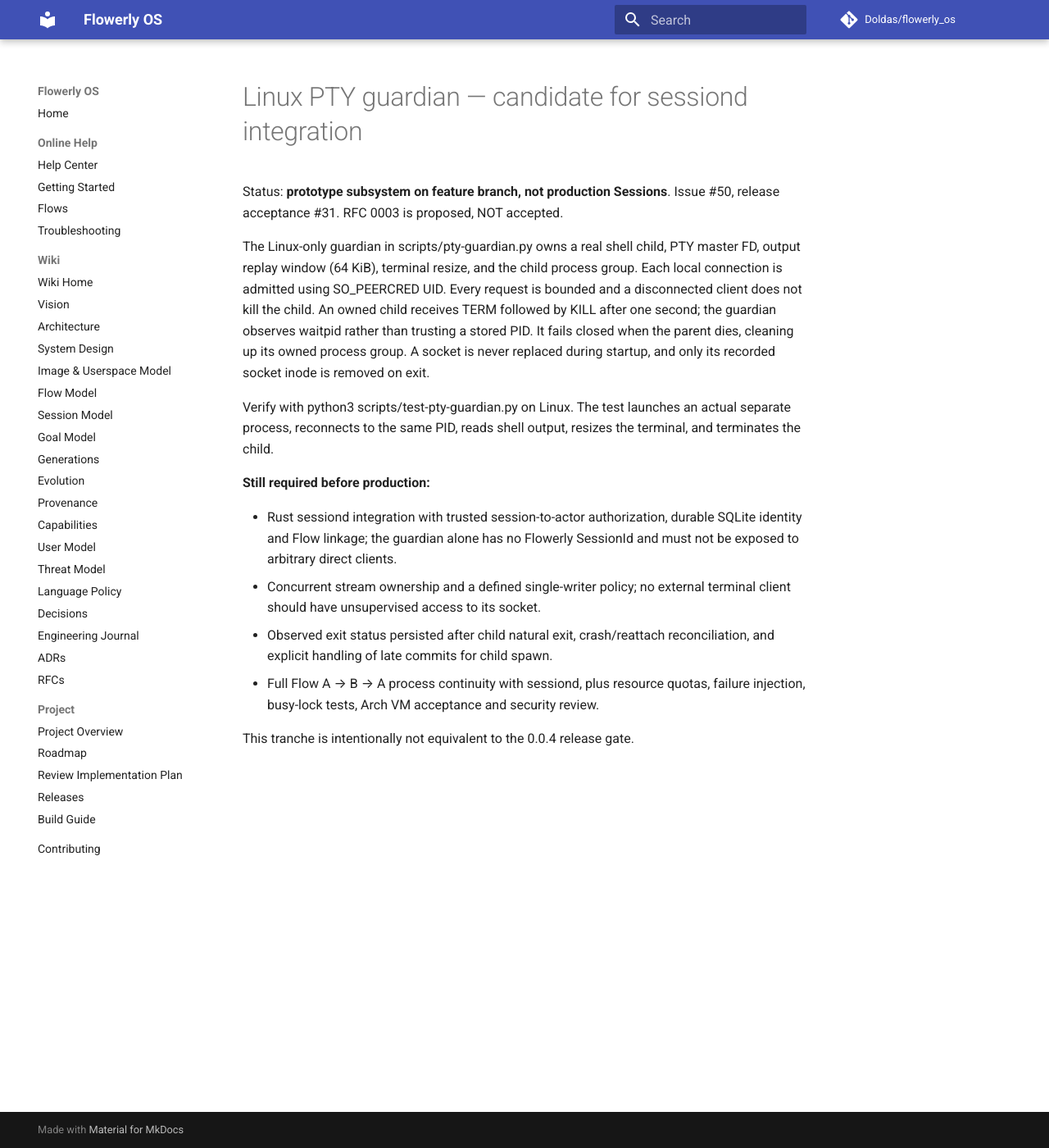
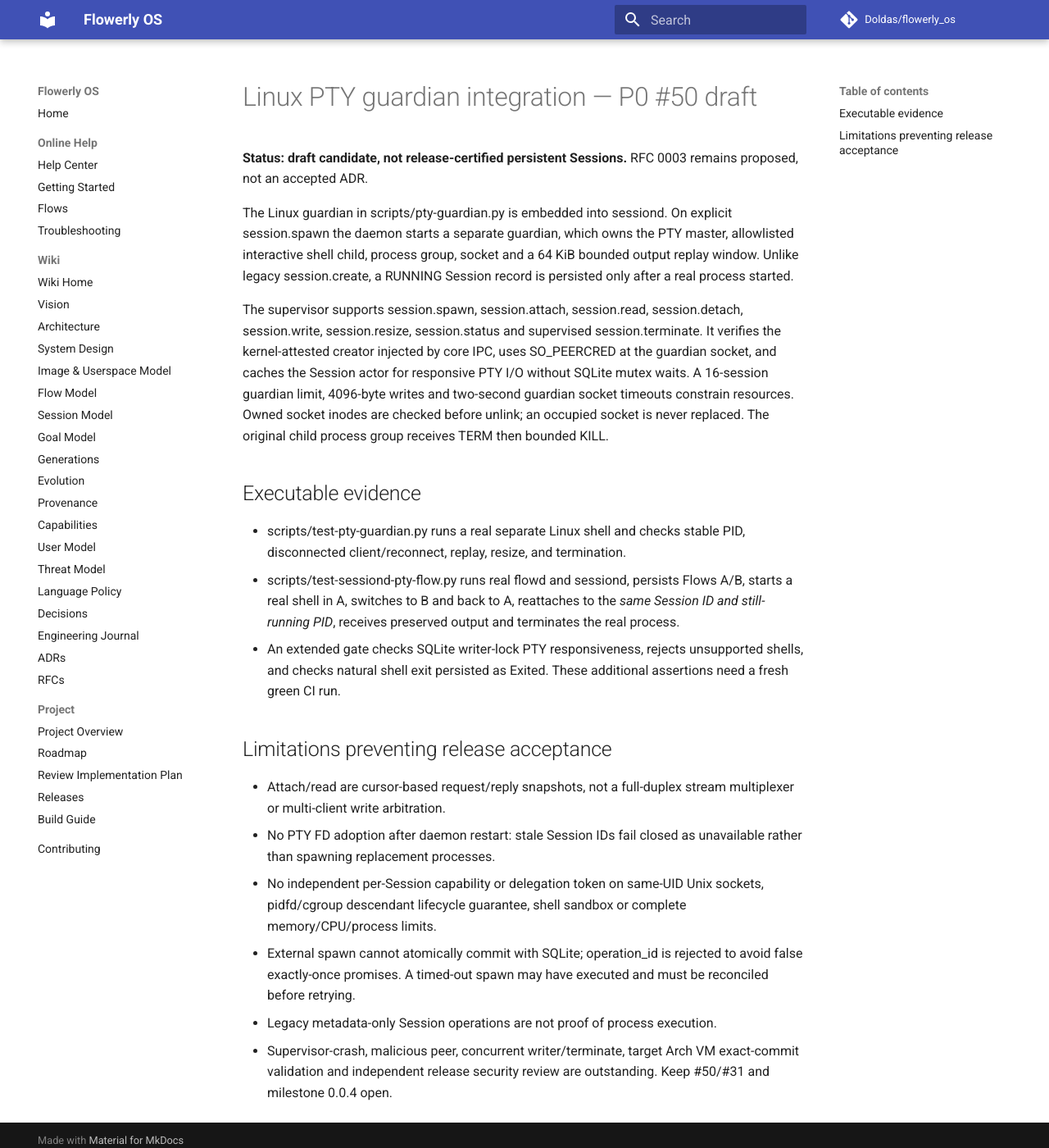
Before and after one commit to Doldas/flowerly_os, an MkDocs documentation site: the page built from docs/pty-guardian-integration.md, in a window 1280 px wide and 1400 px high. Shown: the whole window at 82% size. Built offline with MkDocs 1.6.1 and Material for MkDocs 9.7.7, drawn with Linux system fonts in a browser that asks for light colours; comment, search, counter and statistics services are not loaded.

Commit message:
test(pty): cover SQLite writer-lock liveness and natural shell exit
Extend real Flow A/B/A daemon test with an external SQLite IMMEDIATE
lock during PTY status, reject non-allowlisted shell spawn, and verify
natural process exit is observed in durable Session state.
Refresh candidate and known limitation documentation.

```diff
--- a/docs/pty-guardian-integration.md
+++ b/docs/pty-guardian-integration.md
@@ -1,31 +1,48 @@
-# Linux PTY guardian — candidate for sessiond integration
+# Linux PTY guardian integration — P0 #50 draft
 
-Status: **prototype subsystem on feature branch, not production Sessions**.
-Issue #50, release acceptance #31. RFC 0003 is proposed, NOT accepted.
+**Status: draft candidate, not release-certified persistent Sessions.**
+RFC 0003 remains proposed, not an accepted ADR.
 
-The Linux-only guardian in scripts/pty-guardian.py owns a real shell child,
-PTY master FD, output replay window (64 KiB), terminal resize, and the child
-process group. Each local connection is admitted using SO_PEERCRED UID. Every
-request is bounded and a disconnected client does not kill the child. An owned
-child receives TERM followed by KILL after one second; the guardian observes
-waitpid rather than trusting a stored PID. It fails closed when the parent
-dies, cleaning up its owned process group. A socket is never replaced during
-startup, and only its recorded socket inode is removed on exit.
+The Linux guardian in scripts/pty-guardian.py is embedded into sessiond. On
+explicit session.spawn the daemon starts a separate guardian, which owns the
+PTY master, allowlisted interactive shell child, process group, socket and a
+64 KiB bounded output replay window. Unlike legacy session.create, a RUNNING
+Session record is persisted only after a real process started.
 
-Verify with python3 scripts/test-pty-guardian.py on Linux. The test launches
-an actual separate process, reconnects to the same PID, reads shell output,
-resizes the terminal, and terminates the child.
+The supervisor supports session.spawn, session.attach, session.read,
+session.detach, session.write, session.resize, session.status and supervised
+session.terminate. It verifies the kernel-attested creator injected by core
+IPC, uses SO_PEERCRED at the guardian socket, and caches the Session actor for
+responsive PTY I/O without SQLite mutex waits. A 16-session guardian limit,
+4096-byte writes and two-second guardian socket timeouts constrain resources.
+Owned socket inodes are checked before unlink; an occupied socket is never
+replaced. The original child process group receives TERM then bounded KILL.
 
-**Still required before production:**
+## Executable evidence
 
-- Rust sessiond integration with trusted session-to-actor authorization,
-  durable SQLite identity and Flow linkage; the guardian alone has no
-  Flowerly SessionId and must not be exposed to arbitrary direct clients.
-- Concurrent stream ownership and a defined single-writer policy; no
-  external terminal client should have unsupervised access to its socket.
-- Observed exit status persisted after child natural exit, crash/reattach
-  reconciliation, and explicit handling of late commits for child spawn.
-- Full Flow A → B → A process continuity with sessiond, plus resource quotas,
-  failure injection, busy-lock tests, Arch VM acceptance and security review.
+- scripts/test-pty-guardian.py runs a real separate Linux shell and checks
+  stable PID, disconnected client/reconnect, replay, resize, and termination.
+- scripts/test-sessiond-pty-flow.py runs real flowd and sessiond, persists
+  Flows A/B, starts a real shell in A, switches to B and back to A, reattaches
+  to the *same Session ID and still-running PID*, receives preserved output
+  and terminates the real process.
+- An extended gate checks SQLite writer-lock PTY responsiveness, rejects
+  unsupported shells, and checks natural shell exit persisted as Exited.
+  These additional assertions need a fresh green CI run.
 
-This tranche is intentionally not equivalent to the 0.0.4 release gate.
+## Limitations preventing release acceptance
+
+- Attach/read are cursor-based request/reply snapshots, not a full-duplex
+  stream multiplexer or multi-client write arbitration.
+- No PTY FD adoption after daemon restart: stale Session IDs fail closed
+  as unavailable rather than spawning replacement processes.
+- No independent per-Session capability or delegation token on same-UID
+  Unix sockets, pidfd/cgroup descendant lifecycle guarantee, shell sandbox
+  or complete memory/CPU/process limits.
+- External spawn cannot atomically commit with SQLite; operation_id is
+  rejected to avoid false exactly-once promises. A timed-out spawn may have
+  executed and must be reconciled before retrying.
+- Legacy metadata-only Session operations are not proof of process execution.
+- Supervisor-crash, malicious peer, concurrent writer/terminate, target Arch
+  VM exact-commit validation and independent release security review are
+  outstanding. Keep #50/#31 and milestone 0.0.4 open.
```
Also changed, not shown: 1 other file.
